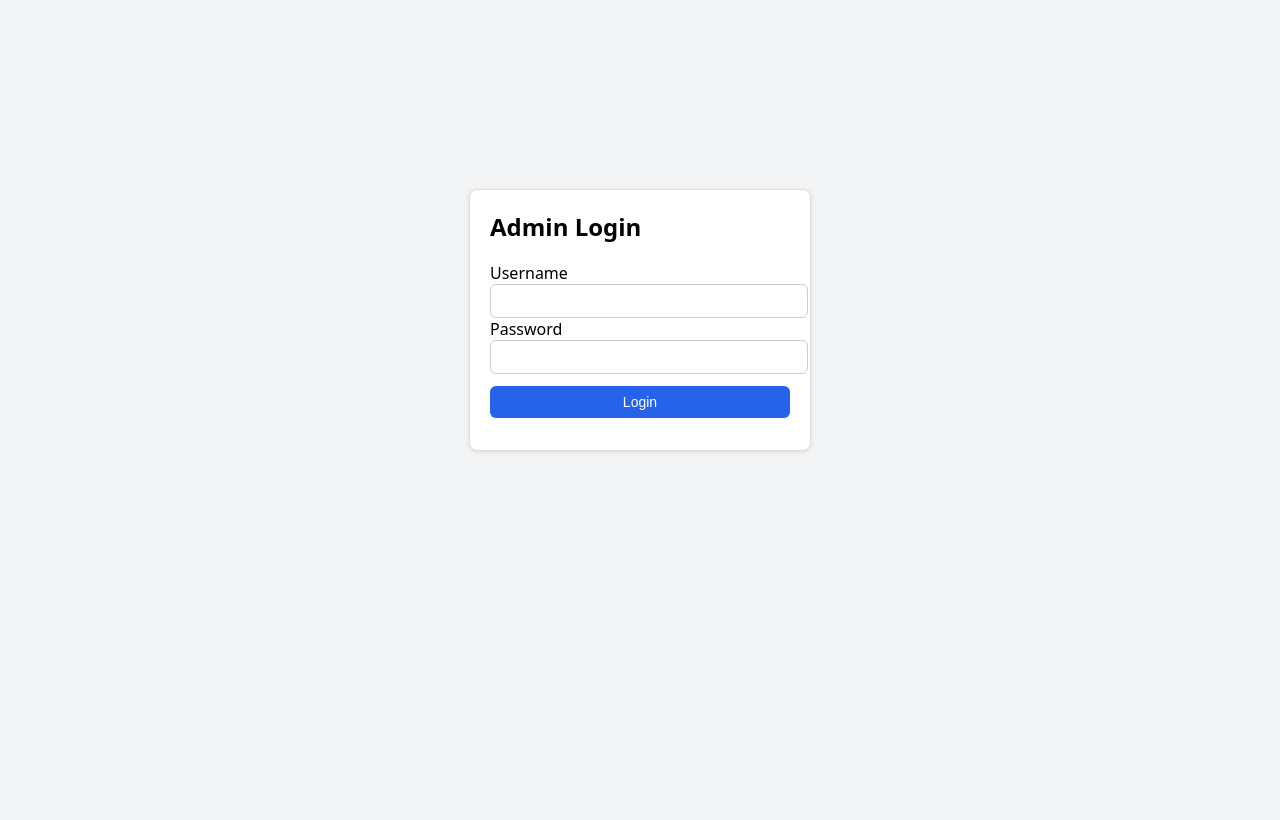
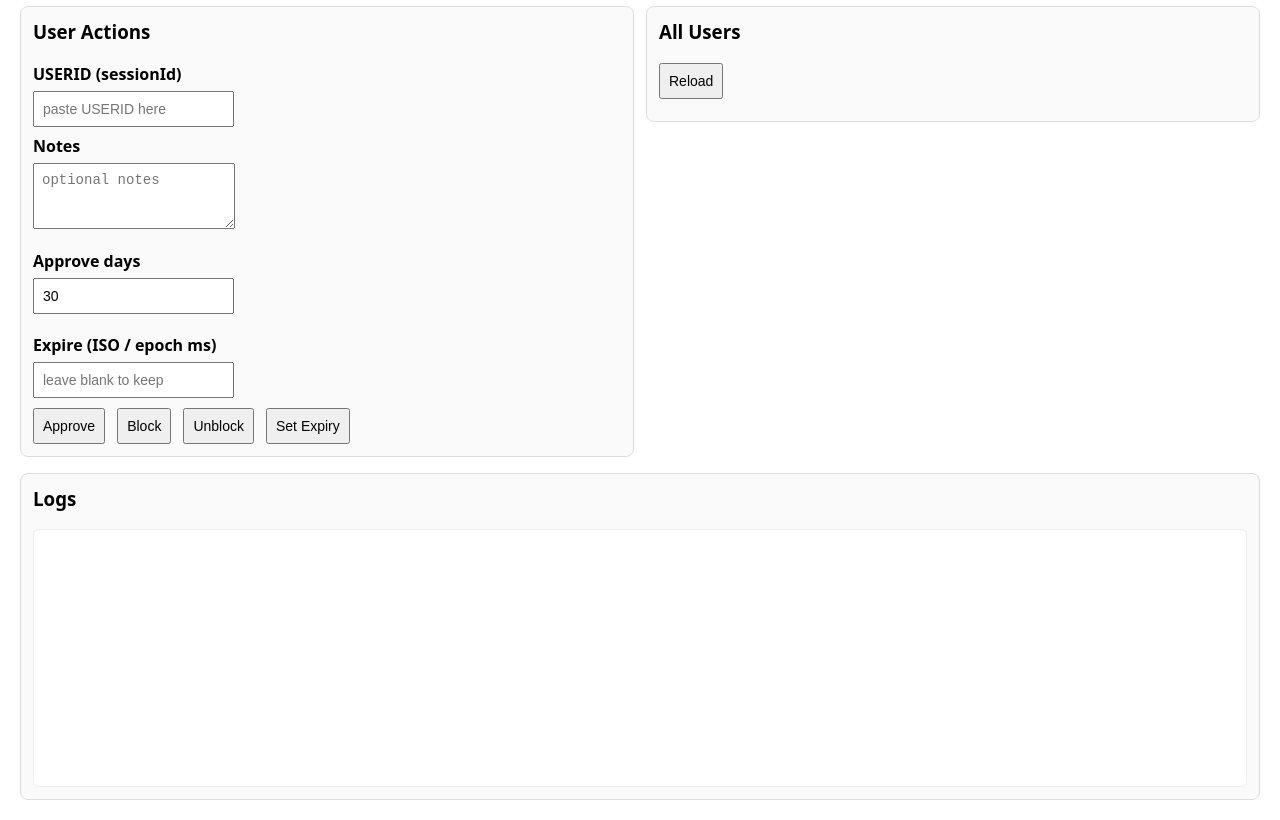
Before and after one commit to PravasBera/Auto-Comment-Tool, a website: page public/admin.html in a window 1280 px wide. Shown: the part 80-900 px from the top of the page. Before the commit the page ends 800 px from the top, so only its background shows below. Drawn offline with Linux system fonts and the light colour scheme.

Commit message:
Update admin.html

```diff
--- a/public/admin.html
+++ b/public/admin.html
@@ -5,90 +5,38 @@
   <title>Admin • Facebook Auto Comment Tool</title>
   <meta name="viewport" content="width=device-width, initial-scale=1" />
   <style>
-    body {
-      font-family: system-ui, -apple-system, Segoe UI, Roboto, Helvetica, Arial;
-      margin: 0; padding: 0;
-      background: #f3f4f6;
-    }
-    header {
-      background: #111827; color: white; padding: 12px 20px;
-      display: flex; justify-content: space-between; align-items: center;
-    }
-    header h1 { margin: 0; font-size: 18px; }
-    header button { background:#ef4444; border:none; color:white; padding:6px 12px; border-radius:6px; cursor:pointer; }
-    main { padding:20px; }
-    input, button, textarea {
-      padding: 8px; font-size: 14px; border:1px solid #ccc; border-radius:6px;
-    }
-    button {
-      background:#2563eb; color:white; border:none; cursor:pointer;
-    }
-    button:hover { background:#1e40af; }
-    .row { display:flex; gap:16px; flex-wrap: wrap; }
+    body { font-family: ui-sans-serif, system-ui, -apple-system, Segoe UI, Roboto, Helvetica, Arial; margin: 20px; }
+    input, button, textarea { padding: 8px; font-size: 14px; }
+    label { font-weight: 600; display:block; margin:8px 0 6px; }
+    .row { display:flex; gap:12px; flex-wrap: wrap; }
     .col { flex:1 1 300px; min-width: 280px; }
-    .box {
-      border: 1px solid #ddd; border-radius:8px;
-      padding: 14px; background: white;
-      box-shadow:0 1px 3px rgba(0,0,0,0.05);
-    }
-    table { width: 100%; border-collapse: collapse; font-size: 13px; margin-top:8px; }
+    .box { border: 1px solid #ddd; border-radius:8px; padding: 12px; background: #fafafa; }
+    table { width: 100%; border-collapse: collapse; font-size: 13px; }
     th, td { border-bottom: 1px solid #eee; text-align:left; padding:6px 8px; }
     .muted { color:#666; font-size: 12px; }
-    .log {
-      white-space: pre-wrap; background:white; border:1px solid #eee;
-      border-radius:6px; padding:8px; height:240px; overflow:auto;
-    }
-    /* Login Page */
-    #loginBox {
-      display:flex; justify-content:center; align-items:center; height:100vh;
-    }
-    #loginForm {
-      background:white; padding:20px; border-radius:8px; border:1px solid #ddd;
-      width:300px; box-shadow:0 1px 4px rgba(0,0,0,0.1);
-    }
-    #loginForm h2 { margin-top:0; }
+    .log { white-space: pre-wrap; background:white; border:1px solid #eee; border-radius:6px; padding:8px; }
   </style>
 </head>
 <body>
-
-  <!-- 🔑 Login Screen -->
-  <div id="loginBox">
-    <form id="loginForm" onsubmit="return doLogin(event)">
-      <h2>Admin Login</h2>
-      <label>Username</label>
-      <input id="username" type="text" required style="width:100%;" />
-      <label style="margin-top:8px;">Password</label>
-      <input id="password" type="password" required style="width:100%;" />
-      <button type="submit" style="margin-top:12px;width:100%;">Login</button>
-      <p id="loginMsg" class="muted"></p>
-    </form>
-  </div>
-
-  <!-- 🖥️ Admin Dashboard -->
-  <div id="dashboard" style="display:none;">
-    <header>
-      <h1>⚙️ Admin Panel</h1>
-      <button onclick="logout()">Logout</button>
-    </header>
-    <main>
+  <h1>Admin Panel</h1>
   <div class="row">
     <div class="col">
       <div class="box">
-            <h3>User Actions</h3>
+        <h3 style="margin-top:0;">User Actions</h3>
         <label>USERID (sessionId)</label>
-            <input id="sid" type="text" placeholder="paste USERID here" style="width:100%;" />
+        <input id="sid" type="text" placeholder="paste USERID here" />
 
         <label>Notes</label>
-            <textarea id="notes" rows="3" placeholder="optional notes" style="width:100%;"></textarea>
+        <textarea id="notes" rows="3" placeholder="optional notes"></textarea>
 
         <div class="row" style="margin-top:8px;">
           <div class="col">
             <label>Approve days</label>
-                <input id="days" type="number" min="0" value="30" style="width:100%;" />
+            <input id="days" type="number" min="0" value="30" />
           </div>
           <div class="col">
             <label>Expire (ISO / epoch ms)</label>
-                <input id="expireAt" type="text" placeholder="leave blank to keep" style="width:100%;" />
+            <input id="expireAt" type="text" placeholder="leave blank to keep" />
           </div>
         </div>
 
@@ -97,14 +45,13 @@
           <button onclick="block()">Block</button>
           <button onclick="unblock()">Unblock</button>
           <button onclick="expire()">Set Expiry</button>
-              <button onclick="lifetime()">Lifetime</button>
         </div>
       </div>
     </div>
 
     <div class="col">
       <div class="box">
-            <h3>All Users</h3>
+        <h3 style="margin-top:0;">All Users</h3>
         <button onclick="reload()">Reload</button>
         <div id="usersTable" style="margin-top:10px;"></div>
       </div>
@@ -112,65 +59,28 @@
   </div>
 
   <div class="box" style="margin-top:16px;">
-        <h3>Logs</h3>
-        <div id="log" class="log"></div>
-      </div>
-    </main>
+    <h3 style="margin-top:0;">Logs</h3>
+    <div id="log" class="log" style="height:240px; overflow:auto;"></div>
   </div>
 
   <script>
     const $ = (id) => document.getElementById(id);
     const logEl = $("log");
-
-    // ---------- Login System ----------
-    async function doLogin(e) {
-      e.preventDefault();
-      const u = $("username").value.trim();
-      const p = $("password").value.trim();
-      try {
-        const res = await fetch("/admin/login", {
-          method:"POST", headers:{ "Content-Type":"application/json" },
-          body: JSON.stringify({ username:u, password:p })
-        });
-        const j = await res.json();
-        if (j.ok) {
-          sessionStorage.setItem("admintoken", j.token);
-          $("loginBox").style.display="none";
-          $("dashboard").style.display="block";
-          reload();
-        } else {
-          $("loginMsg").innerText = j.message || "Login failed";
-        }
-      } catch(err) {
-        $("loginMsg").innerText = "Server error";
-      }
-    }
-    function logout() {
-      sessionStorage.removeItem("admintoken");
-      $("dashboard").style.display="none";
-      $("loginBox").style.display="flex";
-    }
-
-    // ---------- Logs ----------
     function log(msg) {
       const time = new Date().toLocaleTimeString();
       logEl.textContent += `[${time}] ${msg}\n`;
       logEl.scrollTop = logEl.scrollHeight;
     }
 
-    // ---------- User Management ----------
     async function reload() {
-      try {
       const res = await fetch("/admin/users", {
-          headers:{ "Authorization":"Bearer "+sessionStorage.getItem("admintoken") }
+        headers:{ "Authorization":"Bearer " + token }
       });
       const db = await res.json();
-        const rows = Object.values(db)
-          .sort((a,b)=> (b.updatedAt||0)-(a.updatedAt||0))
-          .map(u => {
+      const rows = Object.values(db).sort((a,b)=> (b.updatedAt||0)-(a.updatedAt||0)).map(u => {
         const ex = u.expiry ? new Date(Number(u.expiry)).toLocaleString() : "∞";
         return `<tr>
-              <td><code>${u.sessionId}</code></td>
+          <td><code>${u.username || u.sessionId}</code></td>
           <td>${u.status}${u.blocked ? " (blocked)" : ""}</td>
           <td>${ex}</td>
           <td class="muted">${u.notes||""}</td>
@@ -178,71 +88,94 @@
           <td class="muted">${new Date(u.updatedAt).toLocaleString()}</td>
         </tr>`;
       }).join("");
+
       $("usersTable").innerHTML = `
         <table>
-            <thead><tr>
-              <th>USERID</th><th>Status</th><th>Expiry</th>
-              <th>Notes</th><th>Created</th><th>Updated</th>
-            </tr></thead>
+          <thead>
+            <tr>
+              <th>USERID</th><th>Status</th><th>Expiry</th><th>Notes</th><th>Created</th><th>Updated</th>
+            </tr>
+          </thead>
           <tbody>${rows || ""}</tbody>
-          </table>`;
-      } catch(err) {
-        $("usersTable").innerHTML = "<p style='color:red;'>Failed to load users</p>";
-      }
-    }
-
-    async function api(path, body) {
-      const res = await fetch(path, {
-        method:"POST", headers:{
-          "Content-Type":"application/json",
-          "Authorization":"Bearer "+sessionStorage.getItem("admintoken")
-        },
-        body: JSON.stringify(body)
-      });
-      return res.json();
+        </table>
+      `;
     }
 
     async function approve() {
       const sid = $("sid").value.trim();
       if (!sid) return alert("USERID required");
-      const days = Number($("days").value || 30);
+      const days = Number($("days").value || 0);
+      let expiry = null;
+      if (days > 0) expiry = Date.now() + days*24*60*60*1000;
       const notes = $("notes").value;
-      const j = await api("/admin/approve", { sessionId:sid, days, notes });
-      log(`approve(${sid}) → ${j.ok?"OK":j.message}`);
+
+      const res = await fetch("/admin/approve", {
+        method:"POST",
+        headers:{
+          "Content-Type":"application/json",
+          "Authorization":"Bearer " + token
+        },
+        body: JSON.stringify({ username:sid, expiry, notes })
+      });
+      const j = await res.json();
+      log(`approve(${sid}) → ${j.ok ? "OK" : (j.message||"ERR")}`);
       reload();
     }
+
     async function block() {
       const sid = $("sid").value.trim();
       if (!sid) return alert("USERID required");
       const notes = $("notes").value;
-      const j = await api("/admin/block", { sessionId:sid, notes });
-      log(`block(${sid}) → ${j.ok?"OK":j.message}`);
+      const res = await fetch("/admin/block", {
+        method:"POST",
+        headers:{
+          "Content-Type":"application/json",
+          "Authorization":"Bearer " + token
+        },
+        body: JSON.stringify({ username:sid, notes })
+      });
+      const j = await res.json();
+      log(`block(${sid}) → ${j.ok ? "OK" : (j.message||"ERR")}`);
       reload();
     }
+
     async function unblock() {
       const sid = $("sid").value.trim();
       if (!sid) return alert("USERID required");
-      const j = await api("/admin/unblock", { sessionId:sid });
-      log(`unblock(${sid}) → ${j.ok?"OK":j.message}`);
+      const notes = $("notes").value;
+      const res = await fetch("/admin/unblock", {
+        method:"POST",
+        headers:{
+          "Content-Type":"application/json",
+          "Authorization":"Bearer " + token
+        },
+        body: JSON.stringify({ username:sid, notes })
+      });
+      const j = await res.json();
+      log(`unblock(${sid}) → ${j.ok ? "OK" : (j.message||"ERR")}`);
       reload();
     }
+
     async function expire() {
       const sid = $("sid").value.trim();
       if (!sid) return alert("USERID required");
       const atStr = $("expireAt").value.trim();
-      const at = atStr ? (isNaN(Number(atStr)) ? Date.parse(atStr) : Number(atStr)) : Date.now();
-      const j = await api("/admin/expire", { sessionId:sid, at });
-      log(`expire(${sid}) → ${j.ok?"OK":j.message}`);
+      const expiry = atStr ? (isNaN(Number(atStr)) ? Date.parse(atStr) : Number(atStr)) : null;
+
+      const res = await fetch("/admin/expire", {
+        method:"POST",
+        headers:{
+          "Content-Type":"application/json",
+          "Authorization":"Bearer " + token
+        },
+        body: JSON.stringify({ username:sid, expiry })
+      });
+      const j = await res.json();
+      log(`expire(${sid}) → ${j.ok ? "OK" : (j.message||"ERR")}`);
       reload();
     }
-    async function lifetime() {
-      const sid = $("sid").value.trim();
-      if (!sid) return alert("USERID required");
-      const notes = $("notes").value;
-      const j = await api("/admin/approve", { sessionId:sid, days:999999, notes });
-      log(`lifetime(${sid}) → ${j.ok?"OK":j.message}`);
+
     reload();
-    }
   </script>
 </body>
 </html>
```
Lines whose indentation alone changed are shown as unchanged.
